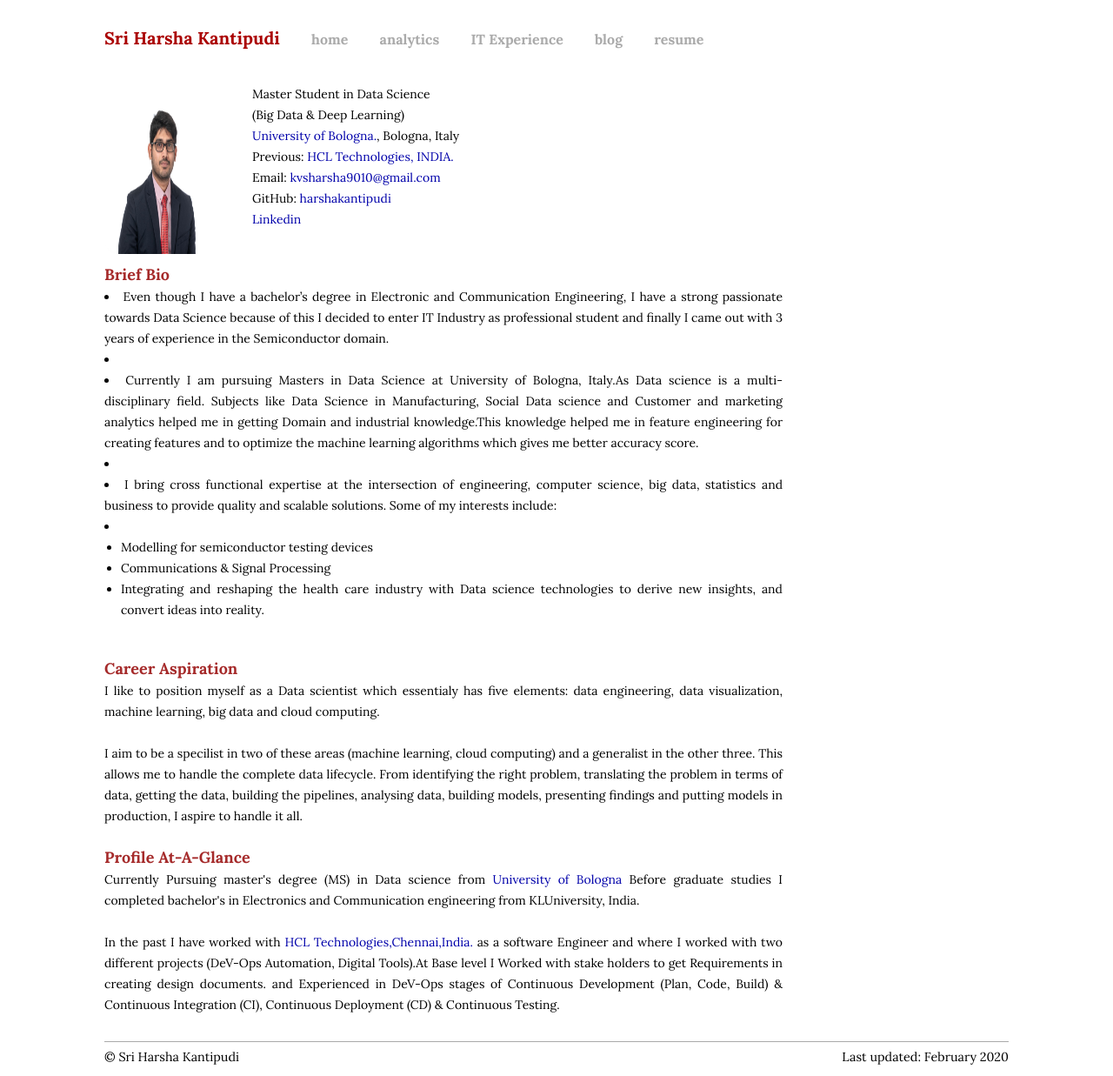
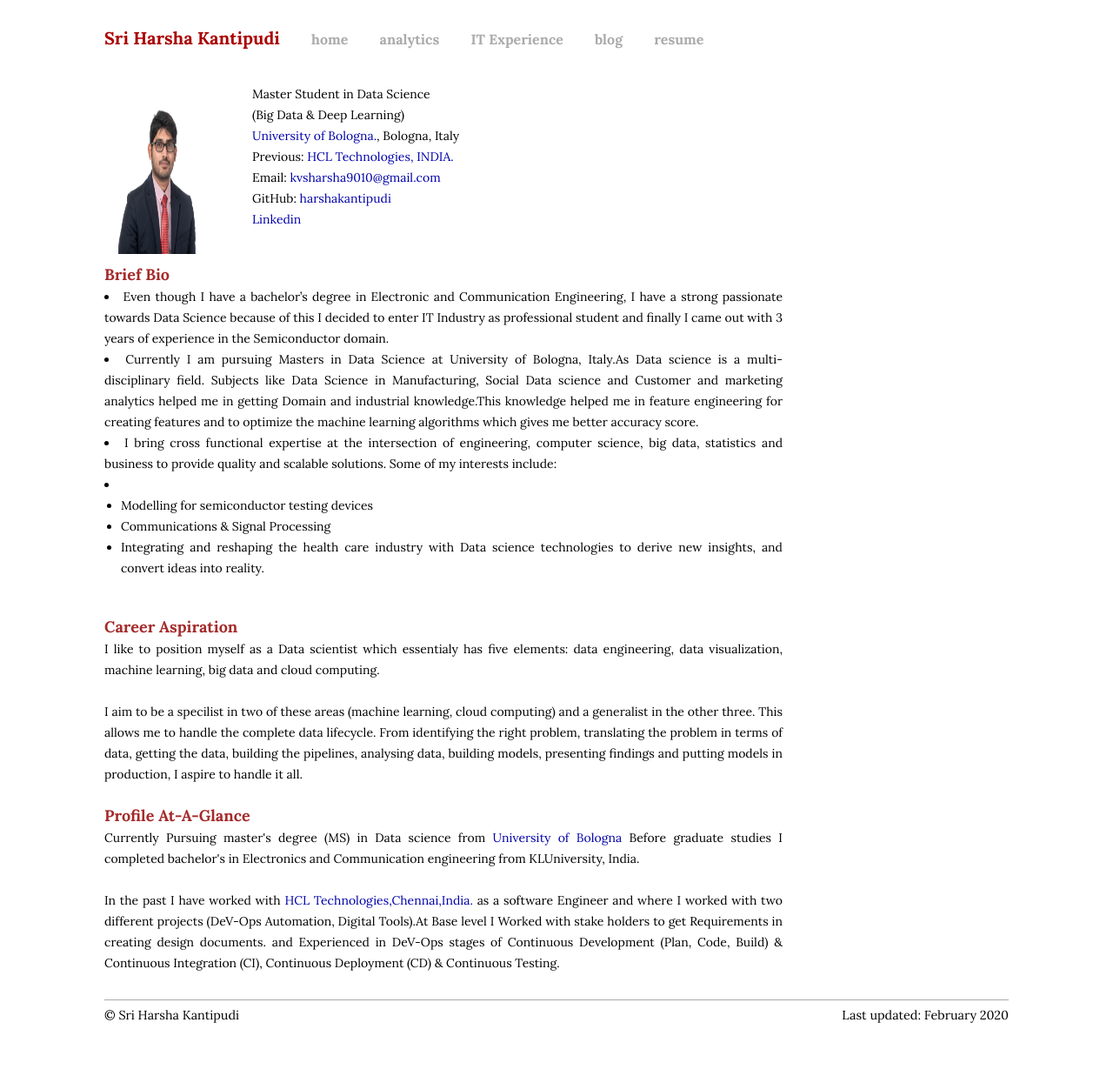
Before and after one commit to harshakantipudi/Harshakantipudi.github.io, a Jekyll site: the page built from index.md, in a window 1280 px wide. Shown: the whole page at 87% size. Built offline with Jekyll 4.4.1, drawn with Linux system fonts in a browser that asks for light colours; after the commit the page ends 1189 px from its top, so only the background shows below that.

```diff
--- a/_layouts/home.html
+++ b/_layouts/home.html
@@ -26,9 +26,9 @@
 
               <div class="homecontent">
                 <b><span style="color:brown"><font size="4">Brief Bio</font></span></b> <br>
-                <li>Even though I have a bachelor’s degree in Electronic and Communication Engineering, I have a strong passionate towards Data Science because of this I decided to enter IT Industry as professional student and finally I came out with 3 years of experience in the Semiconductor domain.<li>
+                <li>Even though I have a bachelor’s degree in Electronic and Communication Engineering, I have a strong passionate towards Data Science because of this I decided to enter IT Industry as professional student and finally I came out with 3 years of experience in the Semiconductor domain.
                 <li>Currently I am pursuing Masters in Data Science at University of Bologna, Italy.As Data science is a multi-disciplinary field. Subjects like Data Science in Manufacturing, Social Data science and Customer and marketing analytics helped me
-                in getting Domain and industrial knowledge.This knowledge helped me in feature engineering for creating features and to optimize the machine learning algorithms which gives me better accuracy score. <li>
+                in getting Domain and industrial knowledge.This knowledge helped me in feature engineering for creating features and to optimize the machine learning algorithms which gives me better accuracy score.
                <li>I bring cross functional expertise at the intersection of engineering, computer science, big data, statistics and business to provide quality and scalable solutions. Some of my interests include: <li>
                 <br>
                 <ul>
```
